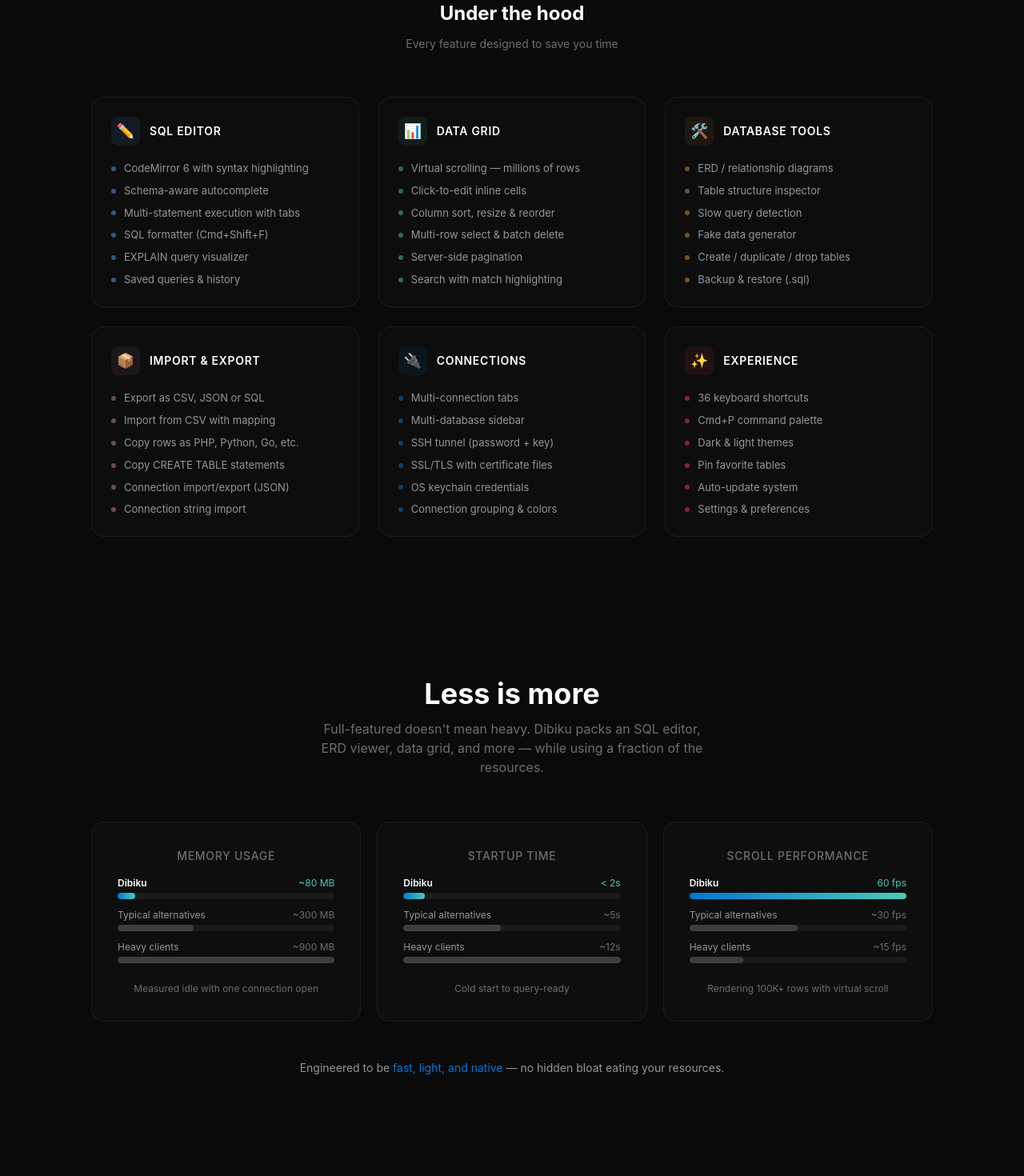
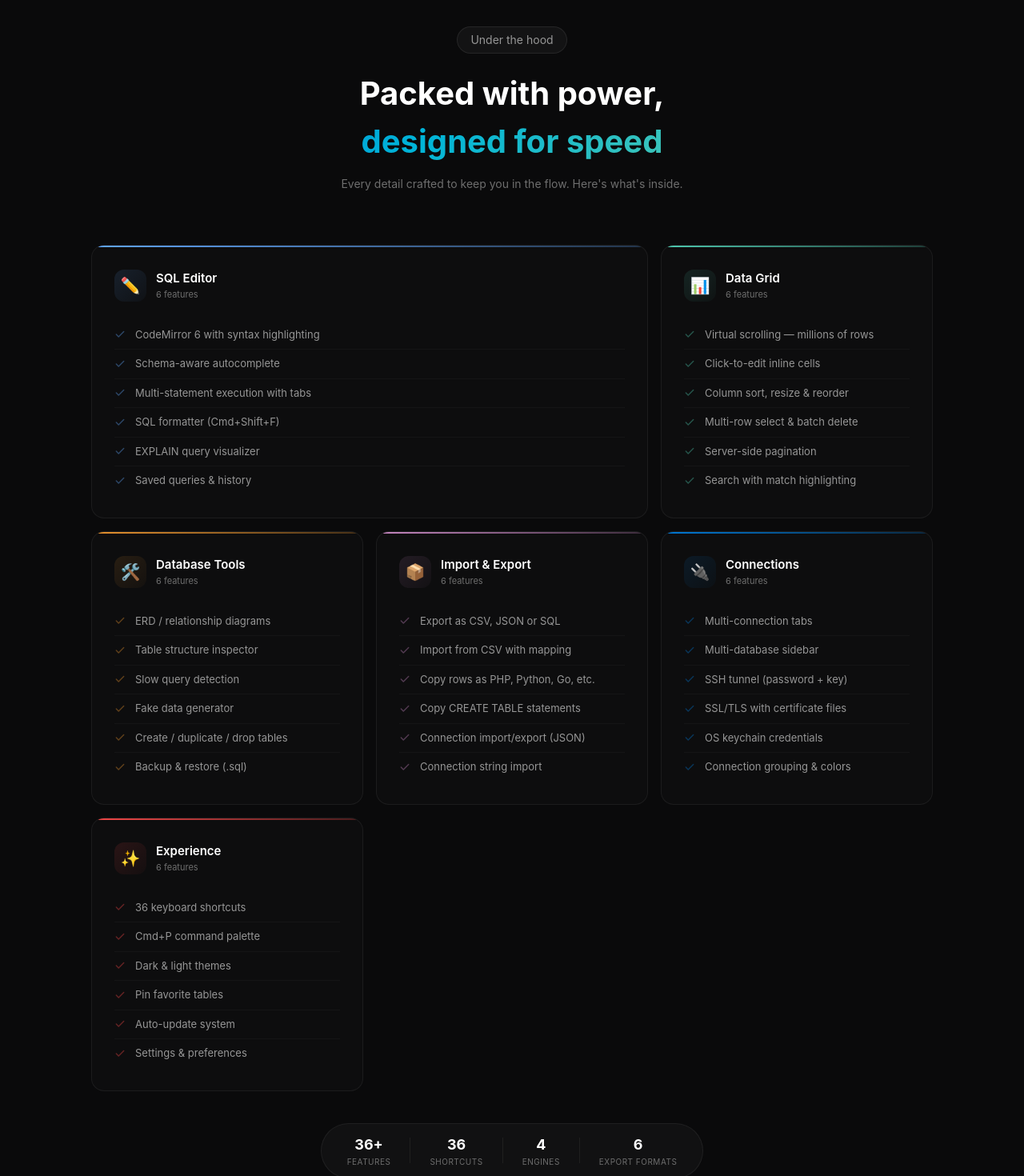
Before and after one commit to GetDibiku/dibiku-web, a Nuxt app: page / in a window 1280 px wide. Shown: the part 3060-4530 px from the top of the page at 80% size. Built offline with nearby package versions, Linux system fonts and the light colour scheme.

Commit message:
Update landing feature

```diff
--- a/app/components/landing/Features.vue
+++ b/app/components/landing/Features.vue
@@ -92,40 +92,83 @@
       </div>
     </div>
 
-    <!-- Detailed features - categorized cards -->
-    <div class="mt-20 pt-16 border-t border-white/[0.06]">
-      <div class="text-center mb-14">
-        <h3 class="text-2xl font-bold text-white mb-3">Under the hood</h3>
-        <p class="text-sm text-[var(--color-text-dim)] max-w-[400px] mx-auto">Every feature designed to save you time</p>
+    <!-- Under the hood — bento grid -->
+    <div class="mt-24 pt-20 border-t border-white/[0.06]">
+      <div class="text-center mb-16">
+        <div class="inline-flex items-center gap-2 px-4 py-1.5 rounded-full bg-white/[0.04] border border-white/[0.08] text-sm text-[var(--color-text-muted)] mb-5">
+          Under the hood
+        </div>
+        <h3 class="text-[clamp(28px,3.5vw,40px)] font-bold text-white mb-3">
+          Packed with power,<br />
+          <span class="gradient-text">designed for speed</span>
+        </h3>
+        <p class="text-sm text-[var(--color-text-dim)] max-w-[440px] mx-auto leading-relaxed">Every detail crafted to keep you in the flow. Here's what's inside.</p>
       </div>
 
-      <div class="grid sm:grid-cols-2 lg:grid-cols-3 gap-6">
+      <!-- Bento grid -->
+      <div class="bento-grid">
         <div
-          v-for="category in DETAIL_CATEGORIES"
-          :key="category.title"
-          class="rounded-2xl border border-white/[0.06] bg-white/[0.015] p-6 hover:border-white/[0.1] transition-all duration-300"
+          v-for="(cat, ci) in DETAIL_CATEGORIES"
+          :key="cat.title"
+          class="bento-card group"
+          :class="ci === 0 ? 'bento-wide' : ''"
         >
-          <!-- Category header -->
-          <div class="flex items-center gap-3 mb-5">
+          <!-- Gradient accent line at top -->
+          <div class="h-[2px] rounded-t-2xl" :style="{ background: `linear-gradient(90deg, ${cat.color}, ${cat.color}40)` }" />
+
+          <div class="p-7">
+            <!-- Header -->
+            <div class="flex items-center gap-3 mb-6">
               <div
-              class="w-9 h-9 rounded-lg flex items-center justify-center text-lg"
-              :style="{ background: category.color + '15' }"
+                class="w-10 h-10 rounded-xl flex items-center justify-center text-xl transition-transform duration-300 group-hover:scale-110"
+                :style="{ background: `linear-gradient(135deg, ${cat.color}20, ${cat.color}08)` }"
               >
-              <span>{{ category.emoji }}</span>
+                {{ cat.emoji }}
               </div>
-            <h4 class="text-sm font-semibold text-white uppercase tracking-wider">{{ category.title }}</h4>
+              <div>
+                <h4 class="text-[15px] font-semibold text-white">{{ cat.title }}</h4>
+                <p class="text-[11px] text-[var(--color-text-dim)]">{{ cat.items.length }} features</p>
+              </div>
             </div>
 
-          <!-- Feature items -->
-          <div class="space-y-2.5">
+            <!-- Items with staggered animation -->
+            <div class="space-y-0">
               <div
-              v-for="item in category.items"
+                v-for="(item, ii) in cat.items"
                 :key="item"
-              class="flex items-center gap-2.5"
+                class="bento-item flex items-center gap-3 py-2 border-b border-white/[0.03] last:border-0"
               >
-              <div class="w-1.5 h-1.5 rounded-full shrink-0" :style="{ background: category.color + '80' }" />
-              <span class="text-[13px] text-[var(--color-text-muted)] leading-snug">{{ item }}</span>
+                <svg class="w-3.5 h-3.5 shrink-0 transition-colors duration-200" :style="{ color: cat.color + '60' }" viewBox="0 0 24 24" fill="none" stroke="currentColor" stroke-width="2.5" stroke-linecap="round" stroke-linejoin="round">
+                  <polyline points="20 6 9 17 4 12" />
+                </svg>
+                <span class="text-[13px] text-[var(--color-text-muted)] group-hover:text-[var(--color-text-body)] transition-colors duration-300">{{ item }}</span>
               </div>
+            </div>
+          </div>
+        </div>
+      </div>
+
+      <!-- Total count bar -->
+      <div class="mt-10 flex justify-center">
+        <div class="inline-flex items-center gap-6 px-8 py-3 rounded-full bg-white/[0.03] border border-white/[0.06]">
+          <div class="text-center">
+            <div class="text-lg font-bold text-white">36+</div>
+            <div class="text-[10px] text-[var(--color-text-dim)] uppercase tracking-wider">Features</div>
+          </div>
+          <div class="w-px h-8 bg-white/[0.06]" />
+          <div class="text-center">
+            <div class="text-lg font-bold text-white">36</div>
+            <div class="text-[10px] text-[var(--color-text-dim)] uppercase tracking-wider">Shortcuts</div>
+          </div>
+          <div class="w-px h-8 bg-white/[0.06]" />
+          <div class="text-center">
+            <div class="text-lg font-bold text-white">4</div>
+            <div class="text-[10px] text-[var(--color-text-dim)] uppercase tracking-wider">Engines</div>
+          </div>
+          <div class="w-px h-8 bg-white/[0.06]" />
+          <div class="text-center">
+            <div class="text-lg font-bold text-white">6</div>
+            <div class="text-[10px] text-[var(--color-text-dim)] uppercase tracking-wider">Export formats</div>
           </div>
         </div>
       </div>
@@ -227,4 +270,47 @@
   background: rgba(255, 255, 255, 0.03);
   transform: translateY(-2px);
 }
+
+/* Bento grid */
+.bento-grid {
+  display: grid;
+  grid-template-columns: repeat(3, 1fr);
+  gap: 16px;
+}
+
+@media (max-width: 1023px) {
+  .bento-grid { grid-template-columns: repeat(2, 1fr); }
+}
+@media (max-width: 639px) {
+  .bento-grid { grid-template-columns: 1fr; }
+}
+
+.bento-wide {
+  grid-column: span 2;
+}
+@media (max-width: 639px) {
+  .bento-wide { grid-column: span 1; }
+}
+
+.bento-card {
+  background: rgba(255, 255, 255, 0.015);
+  border: 1px solid rgba(255, 255, 255, 0.06);
+  border-radius: 16px;
+  overflow: hidden;
+  transition: all 0.4s cubic-bezier(0.4, 0, 0.2, 1);
+}
+.bento-card:hover {
+  border-color: rgba(255, 255, 255, 0.12);
+  background: rgba(255, 255, 255, 0.025);
+  transform: translateY(-2px);
+  box-shadow: 0 8px 40px rgba(0, 0, 0, 0.15);
+}
+
+.bento-item {
+  transition: all 0.2s ease;
+}
+.bento-card:hover .bento-item svg {
+  color: currentColor !important;
+  opacity: 1;
+}
 </style>
```
Lines whose indentation alone changed are shown as unchanged.
